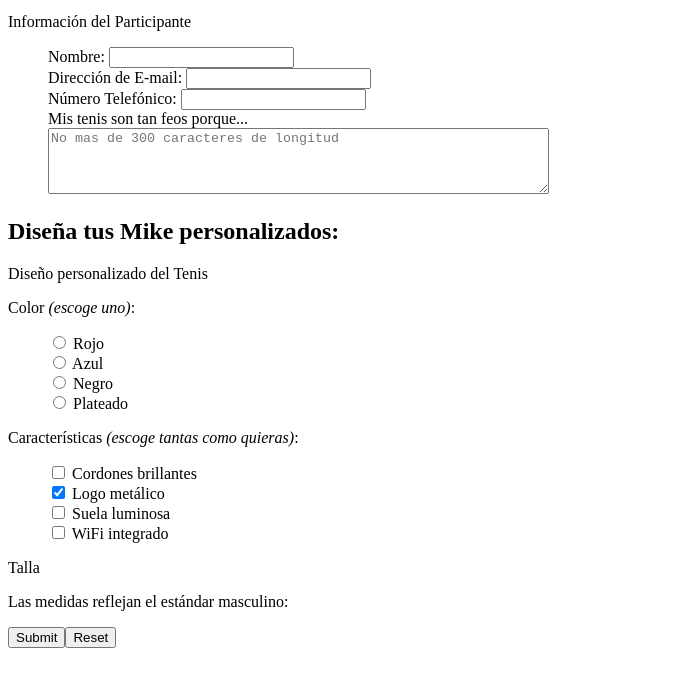
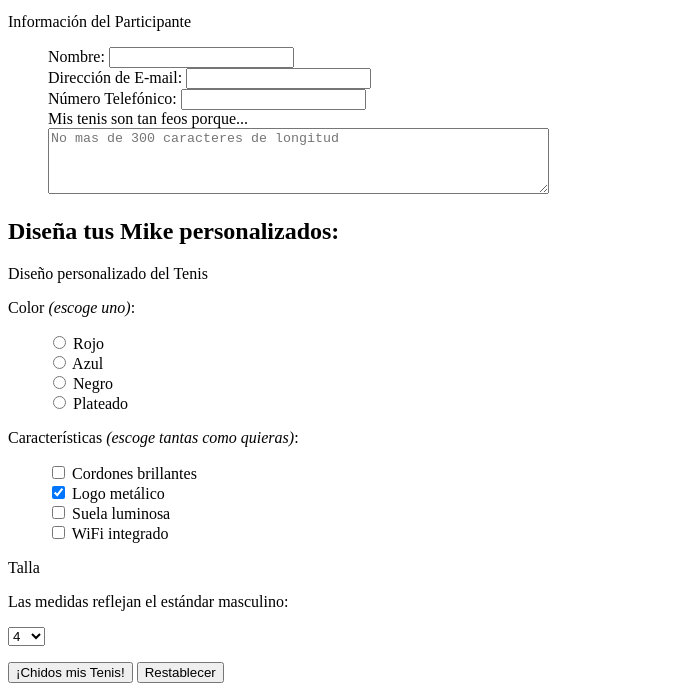
Before and after one commit to angelaesbeydi8-lab/hweb, a plain HTML site: page practicas/p09/formulario.html in a window 1280 px wide. Shown: the part 137-836 px from the top of the page, without its empty margins (0-694 px from the left). Before the commit the page ends 801 px from the top, so only its background shows below. Drawn offline with Linux system fonts and the light colour scheme.

Commit message:
se agrego complementos de medidas

```diff
--- a/practicas/p09/formulario.html
+++ b/practicas/p09/formulario.html
@@ -16,7 +16,7 @@
 
     <p>¿Quieres cambiar tus viejos tenis por un par personalizado de Tenis Mike&#174;?<br><br>Justifica el por qué tus tenis se <em>tienen que</em> ir y tú puedes ser uno de los diez afortunados ganadores.</p>
 
-    <form action="http://localhost/hweb/practicas/p09/cooncurso.php" method="POST">
+    <form action="http://localhost/hweb/practicas/p09/concurso.php" method="POST">
 
     <p>Información del Participante</p>
 
@@ -35,10 +35,10 @@
 
     <p>Color <em>(escoge uno)</em>:</p>
       <ul>
-         <li><input type="radio" name="color[]" value="Rojo"> Rojo</li>
-         <li><input type="radio" name="color[]" value="Azul"> Azul</li>
-         <li><input type="radio" name="color[]" value="Negro"> Negro</li>
-         <li><input type="radio" name="color[]" value="Plateado"> Plateado</li>
+         <li><input type="radio" name="color" value="Rojo"> Rojo</li>
+         <li><input type="radio" name="color" value="Azul"> Azul</li>
+         <li><input type="radio" name="color" value="Negro"> Negro</li>
+         <li><input type="radio" name="color" value="Plateado"> Plateado</li>
       </ul>
 
     <p>Características <em>(escoge tantas como quieras)</em>:</p>
@@ -51,7 +51,21 @@
 
     <p>Talla</p>
     <p>Las medidas reflejan el estándar masculino:</p>
-    <p><input type="submit"><input type="reset"></p></form>
+     <select name="size">
+            <option value="4" selected>4</option>
+            <option value="5">5</option>
+            <option value="6">6</option>
+            <option value="7">7</option>
+            <option value="8">8</option>
+            <option value="9">9</option>
+            <option value="10">10</option>
+            <option value="11">11</option>
+            <option value="12">12</option>
+        </select>
+    <p><input type="submit" value="¡Chidos mis Tenis!">
+      <input type="reset" value="Restablecer">
+    </p>
+  </form>
 
   </body>
 </html>
```
